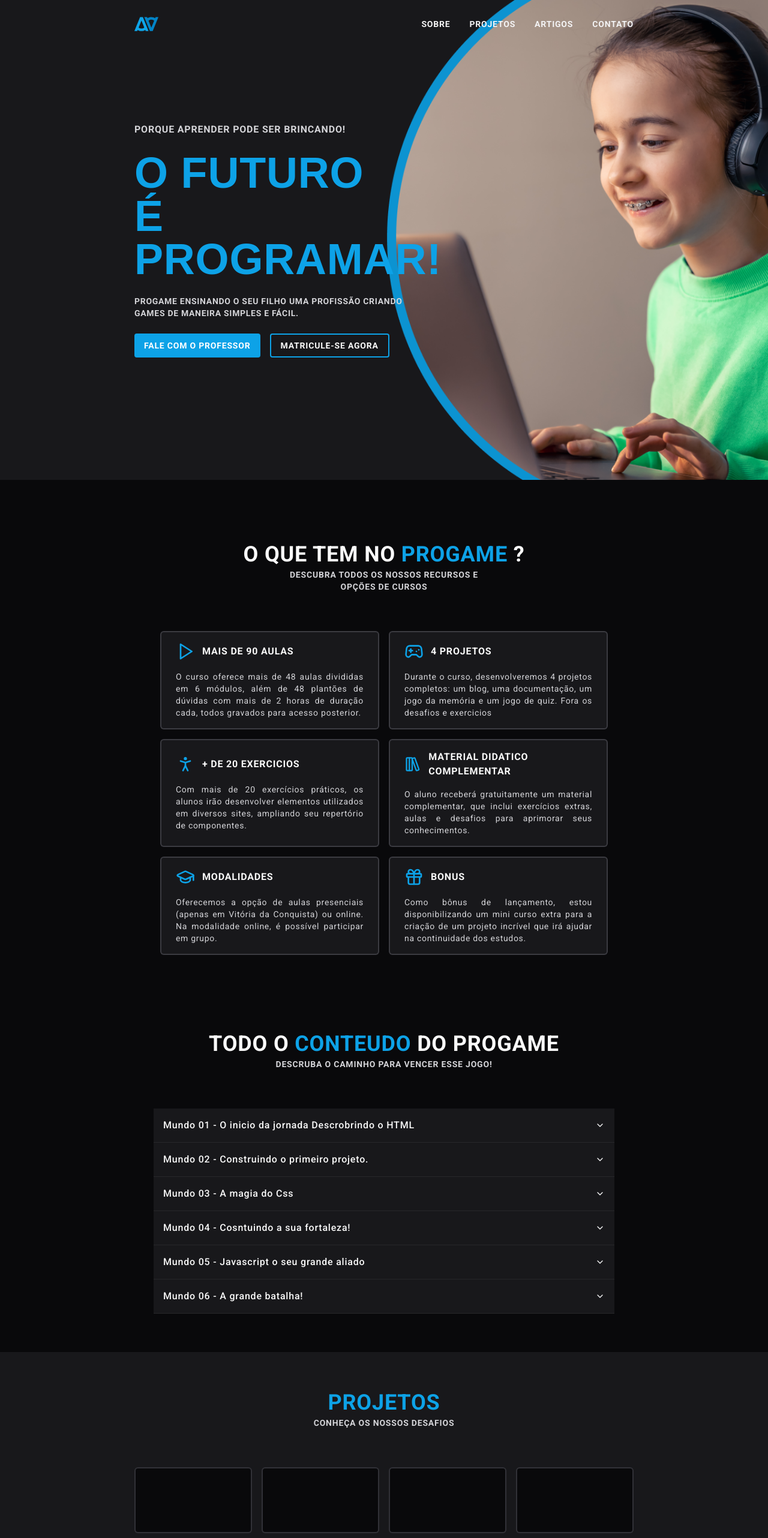
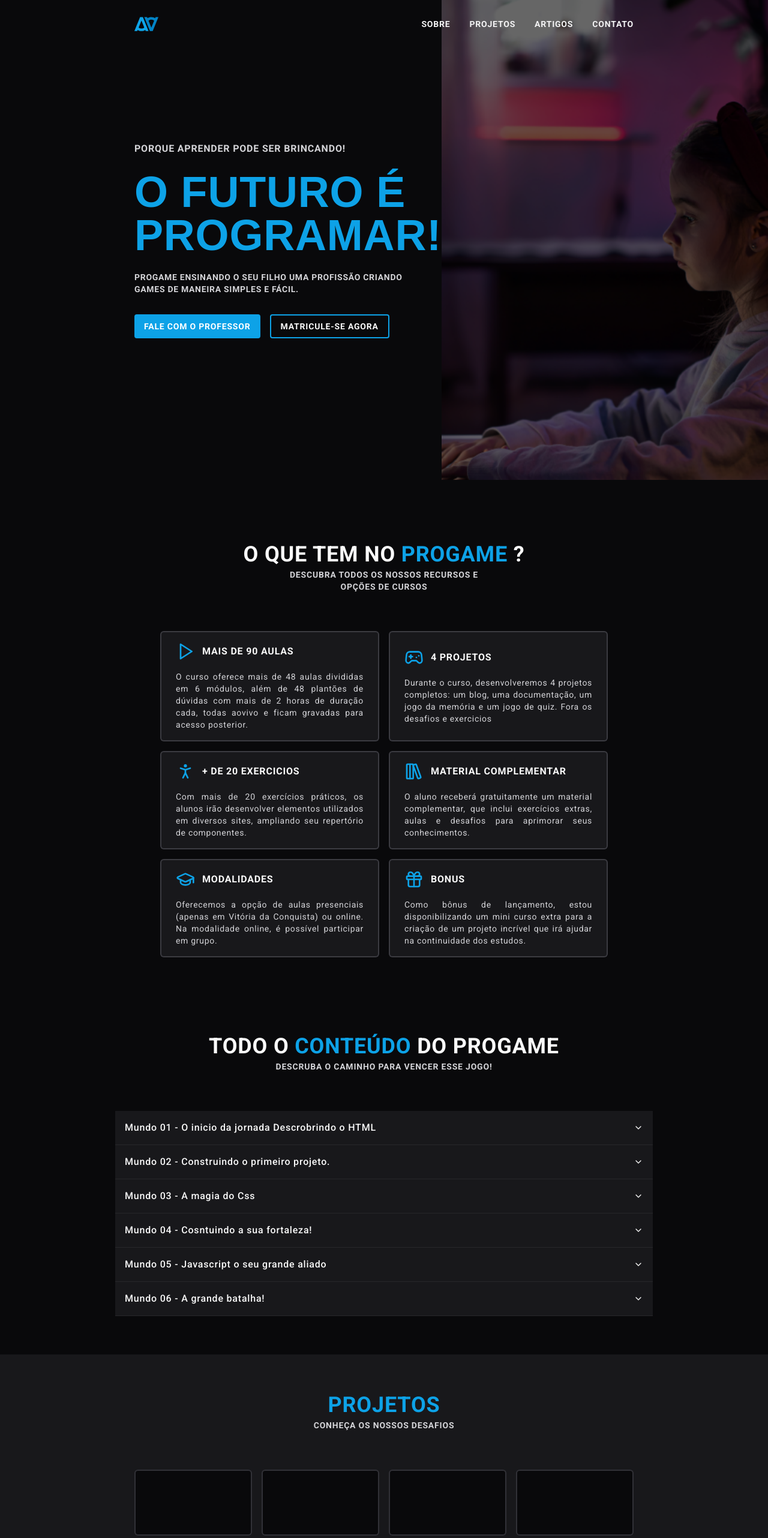
Before and after one commit to donattodev/donatto-app, a Next.js app: page /progame in a window 1280 px wide. Shown: the top 2564 px of the page at 60% size. Built offline with nearby package versions, Linux system fonts and the light colour scheme; a web font is replaced by a local one.

Commit message:
Update 2

```diff
--- a/src/app/(cursos)/progame/page.tsx
+++ b/src/app/(cursos)/progame/page.tsx
@@ -24,16 +24,16 @@ export default function Progame() {
       <main className="py-10">
         <section className="box flex flex-col items-center gap-16 py-16">
           <div className="flex flex-col items-center  gap-1">
-            <h2 className="text-4xl font-bold uppercase max-sm:text-center">
+            <h2 className="animate-down text-4xl font-bold uppercase max-sm:text-center">
               O QUE TEM NO <span className="text-primary">PROGAME </span>?
             </h2>
-            <p className="max-w-xs text-center text-sm font-semibold text-zinc-300">
+            <p className="animate-down max-w-xs text-center text-sm font-semibold text-zinc-300">
               DESCUBRA TODOS OS NOSSOS RECURSOS E OPÇÕES DE CURSOS
             </p>
           </div>
 
           <div className="flex flex-wrap justify-center gap-4 ">
-            <div className="flex w-full max-w-[365px] flex-col justify-center gap-4 rounded-md border-2 border-zinc-500/40 bg-zinc-900 px-6 py-4 max-xl:max-w-sm">
+            <div className="animate-left flex w-full max-w-[365px] flex-col justify-center gap-4 rounded-md border-2 border-zinc-500/40 bg-zinc-900 px-6 py-4 max-xl:max-w-sm">
               <div className="flex items-center gap-3 uppercase">
                 <Play className="size-8 text-primary" />
                 <span className="font-bold">Mais de 90 aulas</span>
@@ -41,11 +41,11 @@ export default function Progame() {
               <p className="text-justify text-sm  text-zinc-300">
                 O curso oferece mais de 48 aulas divididas em 6 módulos, além de
                 48 plantões de dúvidas com mais de 2 horas de duração cada,
-                todos gravados para acesso posterior.
+                todas aovivo e ficam gravadas para acesso posterior.
               </p>
             </div>
 
-            <div className="flex w-full max-w-[365px] flex-col justify-center gap-4 rounded-md border-2 border-zinc-500/40 bg-zinc-900 px-6 py-4 max-xl:max-w-sm">
+            <div className="animate-left flex w-full max-w-[365px] flex-col justify-center gap-4 rounded-md border-2 border-zinc-500/40 bg-zinc-900 px-6 py-4 max-xl:max-w-sm">
               <div className="flex items-center gap-3 uppercase">
                 <Gamepad2 className="size-8 text-primary" />
                 <span className="font-bold">4 projetos</span>
@@ -57,7 +57,7 @@ export default function Progame() {
               </p>
             </div>
 
-            <div className="flex w-full max-w-[365px] flex-col justify-center gap-4 rounded-md border-2 border-zinc-500/40 bg-zinc-900 px-6 py-4 max-xl:max-w-sm">
+            <div className="animate-left flex w-full max-w-[365px] flex-col justify-center gap-4 rounded-md border-2 border-zinc-500/40 bg-zinc-900 px-6 py-4 max-xl:max-w-sm">
               <div className="flex items-center gap-3 uppercase">
                 <PersonStanding className="size-8 text-primary" />
                 <span className="font-bold">+ de 20 Exercicios</span>
@@ -69,12 +69,10 @@ export default function Progame() {
               </p>
             </div>
 
-            <div className="flex w-full max-w-[365px] flex-col justify-center gap-4 rounded-md border-2 border-zinc-500/40 bg-zinc-900 px-6 py-4 max-xl:max-w-sm">
+            <div className="animate-left flex w-full max-w-[365px] flex-col justify-center gap-4 rounded-md border-2 border-zinc-500/40 bg-zinc-900 px-6 py-4 max-xl:max-w-sm">
               <div className="flex items-center gap-3 uppercase">
                 <LibraryBig className="size-8 text-primary" />
-                <span className="font-bold">
-                  Material didatico complementar
-                </span>
+                <span className="font-bold">Material complementar</span>
               </div>
               <p className="text-justify text-sm tracking-wider text-zinc-300">
                 O aluno receberá gratuitamente um material complementar, que
@@ -83,7 +81,7 @@ export default function Progame() {
               </p>
             </div>
 
-            <div className="flex w-full max-w-[365px] flex-col justify-center gap-4 rounded-md border-2 border-zinc-500/40 bg-zinc-900 px-6 py-4 max-xl:max-w-sm">
+            <div className="animate-left flex w-full max-w-[365px] flex-col justify-center gap-4 rounded-md border-2 border-zinc-500/40 bg-zinc-900 px-6 py-4 max-xl:max-w-sm">
               <div className="flex items-center gap-3 uppercase">
                 <GraduationCap className="size-8 text-primary" />
                 <span className="font-bold">Modalidades</span>
@@ -95,7 +93,7 @@ export default function Progame() {
               </p>
             </div>
 
-            <div className="flex w-full max-w-[365px] flex-col justify-center gap-4 rounded-md border-2 border-zinc-500/40 bg-zinc-900 px-6 py-4 max-xl:max-w-sm">
+            <div className="animate-left flex w-full max-w-[365px] flex-col justify-center gap-4 rounded-md border-2 border-zinc-500/40 bg-zinc-900 px-6 py-4 max-xl:max-w-sm">
               <div className="flex items-center gap-3 uppercase">
                 <Gift className="size-8 text-primary" />
                 <span className="font-bold">Bonus</span>
@@ -111,15 +109,15 @@ export default function Progame() {
 
         <section className="flex flex-col items-center gap-16 py-16">
           <div className="flex flex-col items-center gap-1 max-sm:text-center">
-            <h2 className="text-4xl font-bold uppercase">
-              Todo o <span className="text-primary">conteudo </span> do PROGAME
+            <h2 className="animate-down text-4xl font-bold uppercase">
+              Todo o <span className="text-primary">conteúdo </span> do PROGAME
             </h2>
-            <p className="text-center text-sm font-semibold uppercase text-zinc-300 max-sm:px-10">
+            <p className="animate-down text-center text-sm font-semibold uppercase text-zinc-300 max-sm:px-10">
               Descruba o caminho para vencer esse jogo!
             </p>
           </div>
 
-          <div className="w-full max-w-3xl max-sm:px-6">
+          <div className="animate-down w-full max-w-4xl max-sm:px-6">
             <Accordion type="single" collapsible className="w-full">
               <AccordionItem value="item-1">
                 <AccordionTrigger>
@@ -149,13 +147,13 @@ export default function Progame() {
                 <AccordionContent>Conteudo</AccordionContent>
               </AccordionItem>
               <AccordionItem value="item-4">
-                <AccordionTrigger className="truncate">
+                <AccordionTrigger>
                   Mundo 04 - Cosntuindo a sua fortaleza!
                 </AccordionTrigger>
                 <AccordionContent>Conteudo</AccordionContent>
               </AccordionItem>
               <AccordionItem value="item-5">
-                <AccordionTrigger className="truncate">
+                <AccordionTrigger>
                   Mundo 05 - Javascript o seu grande aliado
                 </AccordionTrigger>
                 <AccordionContent>Conteudo</AccordionContent>
@@ -172,14 +170,15 @@ export default function Progame() {
 
         <section className="box flex flex-col items-center gap-16 bg-zinc-900 pb-24 pt-16">
           <div className="flex flex-col items-center gap-1">
-            <h2 className="text-4xl font-bold uppercase text-primary">
+            <h2 className="animate-down text-4xl font-bold uppercase text-primary">
               Projetos
             </h2>
-            <p className="text-center text-sm font-semibold uppercase text-zinc-300">
+            <p className="animate-down text-center text-sm font-semibold uppercase text-zinc-300">
               Conheça os nossos desafios
             </p>
           </div>
-          <div className="flex w-full justify-center gap-4  max-sm:flex-col">
+
+          <div className="animate-down flex w-full justify-center gap-4  max-sm:flex-col">
             <div className="flex w-full flex-col items-center gap-2">
               <div className="aspect-video w-full animate-pulse rounded-md border-2 border-zinc-500/40 bg-zinc-950" />
               <span className="font-bold uppercase">Blog</span>
--- a/src/elements/header/header-progame.tsx
+++ b/src/elements/header/header-progame.tsx
@@ -2,32 +2,32 @@ import { Button } from '@/components/ui/button'
 
 export function HeaderProgame() {
   return (
-    <section className="min-h-screen w-full bg-zinc-900 bg-progame bg-cover max-sm:bg-progameMobile">
-      <header className="box flex h-screen items-center max-sm:flex-col max-sm:py-32">
-        <div className="flex max-w-md flex-col gap-6">
-          <h2 className="font-bold tracking-wider text-zinc-300 max-sm:text-center">
+    <header className="flex w-full">
+      <div className="flex min-h-screen w-full flex-col items-start justify-center gap-8 pl-56">
+        <div className="flex flex-col items-start gap-6">
+          <h2 className="animate-left font-bold tracking-wider text-zinc-300">
             PORQUE APRENDER PODE SER BRINCANDO!
           </h2>
-          <h1 className="font-headline text-7xl font-black text-primary max-sm:text-center max-sm:text-5xl">
+          <h1 className="animate-left font-headline text-7xl font-black text-primary max-sm:text-5xl">
             O FUTURO É PROGRAMAR!
           </h1>
-          <p className="max-w-md text-sm font-semibold uppercase tracking-wider text-zinc-300">
+          <p className="animate-left max-w-md text-sm font-semibold uppercase tracking-wider text-zinc-300">
             Progame ensinando o seu filho uma profissão criando games de maneira
             simples e fácil.
           </p>
+        </div>
 
-          <div className="flex gap-4 max-sm:flex-col">
-            <Button>Fale com o professor</Button>
+        <div className="flex gap-4">
+          <Button className="animate-left">Fale com o professor</Button>
           <Button
             variant={'outline'}
-              className="border-2 border-primary bg-transparent"
+            className="animate-left border-2 border-primary bg-transparent"
           >
             Matricule-se agora
           </Button>
         </div>
       </div>
-        <div />
+      <div className="min-h-screen w-full bg-progameMobile bg-cover" />
     </header>
-    </section>
   )
 }
```
Lines whose indentation alone changed are shown as unchanged.
